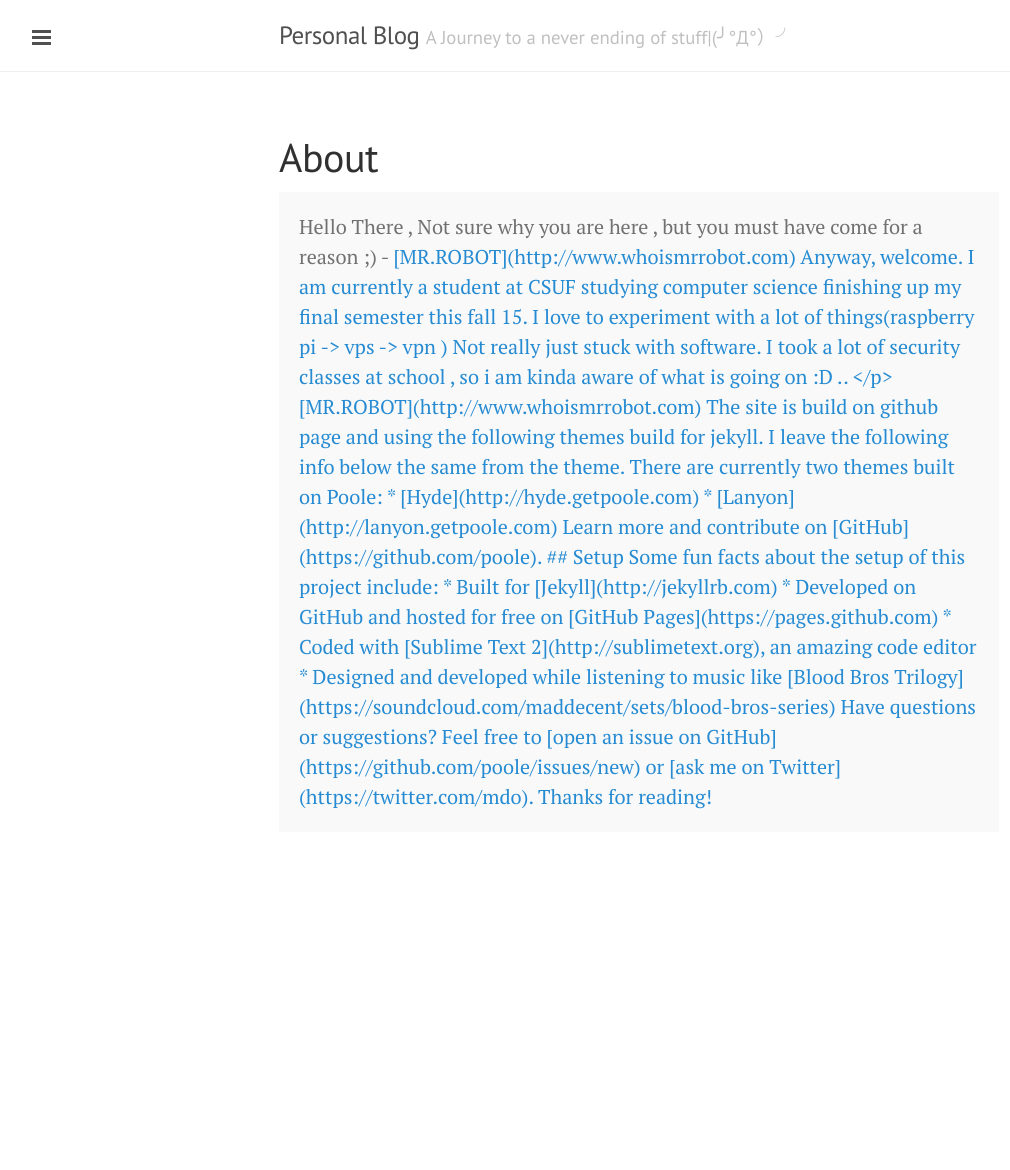
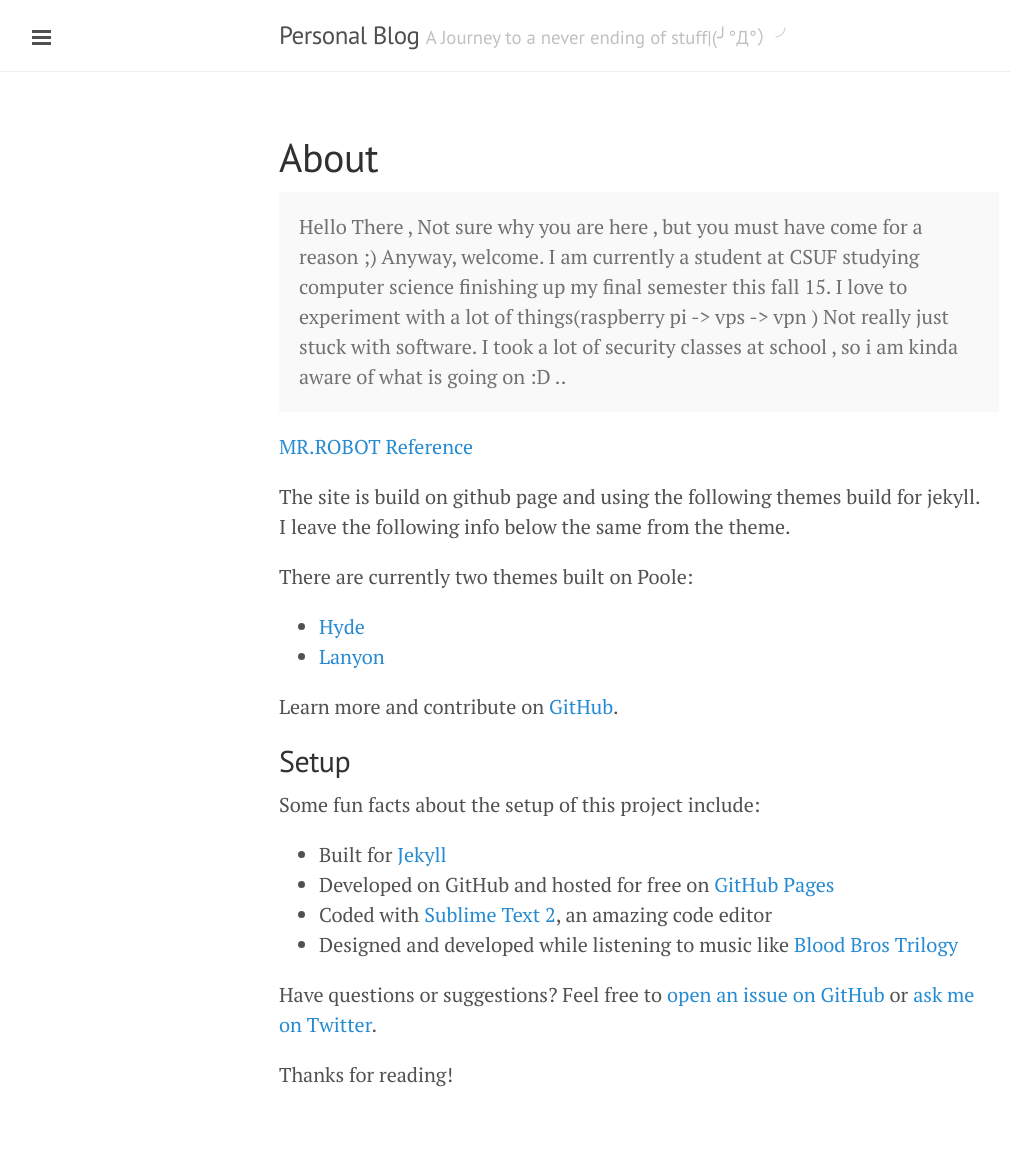
Before and after one commit to ciarand/sokk19xx.github.io, a Jekyll site: the page built from about.md, in a window 1280 px wide. Shown: the whole page, without its empty margins (1-1011 px from the left). Built offline with Jekyll 4.4.1, drawn with Linux system fonts in a browser that asks for light colours; Markdown is read by kramdown in place of the engine named in the settings; before the commit the page ends 912 px from its top, so only the background shows below that.

Commit message:
Update about.md

```diff
--- a/about.md
+++ b/about.md
@@ -4,12 +4,11 @@ title: About
 ---
 
 <p class="message">
-  Hello There , Not sure why you are here , but you must have come for a reason ;) - <a>[MR.ROBOT](http://www.whoismrrobot.com)<a/>
+  Hello There , Not sure why you are here , but you must have come for a reason ;)
   Anyway, welcome. I am currently a student at CSUF studying computer science finishing up my final semester this fall 15.
   I love to experiment with a lot of things(raspberry pi -> vps -> vpn ) Not really just stuck with software. I took a lot of security classes at school , so i am kinda aware of what is going on :D ..
 </p>
-
-[MR.ROBOT](http://www.whoismrrobot.com)
+ [MR.ROBOT Reference](http://www.whoismrrobot.com)
 
 The site is build on github page and using the following themes build for jekyll.
 I leave the following info below the same from the theme.
```
